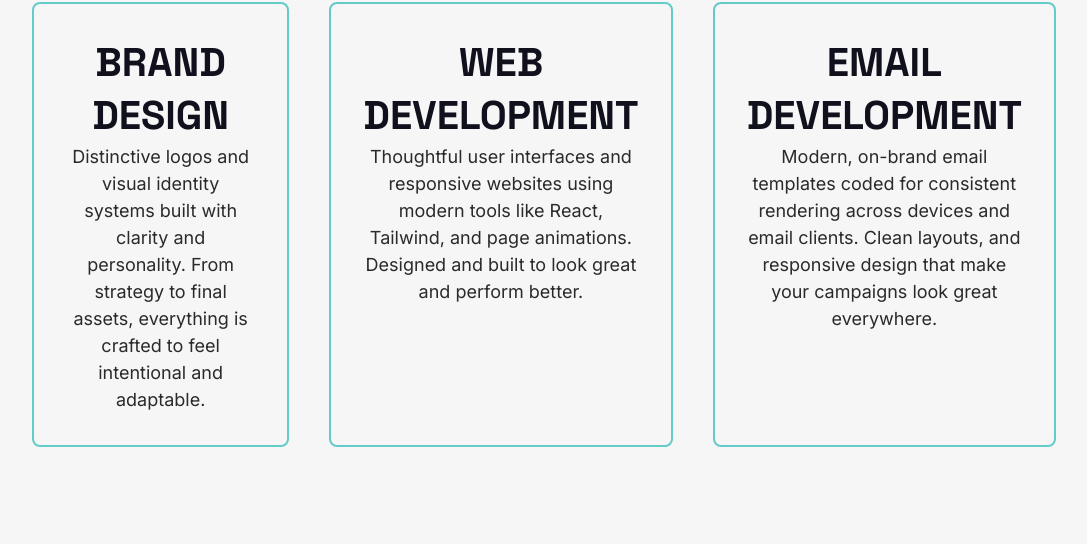
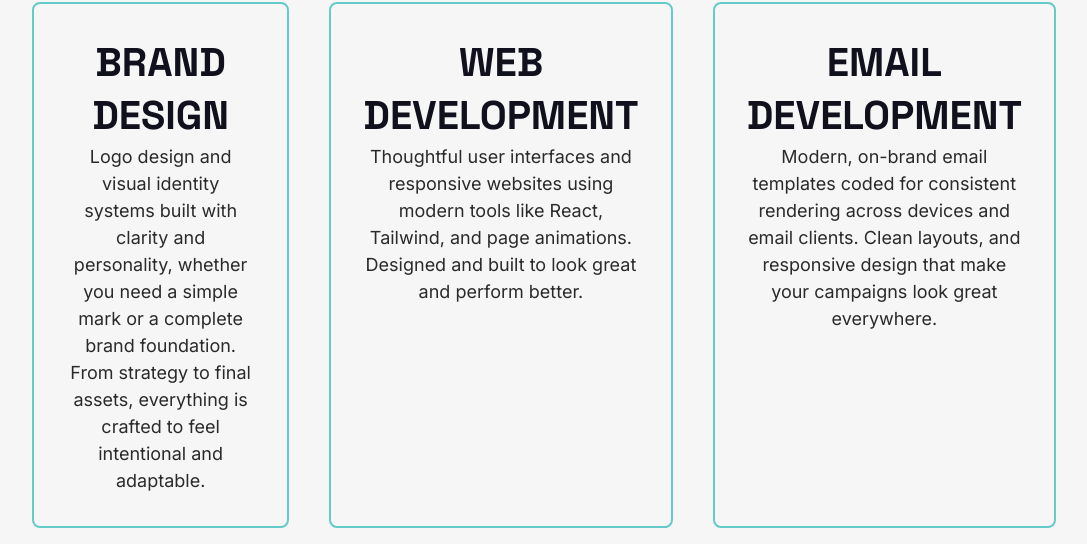
Before and after one commit to tiagocostarebelo/reactjs-tiagocr-portfolio, a React (Vite) app: page / in a window 1280 px wide. Shown: the part 1164-1708 px from the top of the page, without its empty margins (96-1183 px from the left). Built offline with nearby package versions, Linux system fonts and the light colour scheme.

Commit message:
fix: small copy changes

```diff
--- a/src/content/services.js
+++ b/src/content/services.js
@@ -1,7 +1,7 @@
 const services = [
     {
         title: "Brand Design",
-        description: "Distinctive logos and visual identity systems built with clarity and personality. From strategy to final assets, everything is crafted to feel intentional and adaptable."
+        description: "Logo design and visual identity systems built with clarity and personality, whether you need a simple mark or a complete brand foundation. From strategy to final assets, everything is crafted to feel intentional and adaptable."
     },
     {
         title: "Web Development",
--- a/src/pages/aboutPage.jsx
+++ b/src/pages/aboutPage.jsx
@@ -11,7 +11,7 @@ const AboutPage = () => {
         <>
             <SectionsHero
                 heading="Designer. Developer. Problem-solver."
-                text="I’m a Designer turned Developer who enjoys building things that look good and make sense."
+                text="I’m a Designer turned Developer who enjoys building things that look good and make sense. I’ve worked professionally as a designer for several years, including roles at a magazine in Portugal and a design and marketing agency in Angola, alongside freelance projects across branding and web."
                 text2="My background in design helps me think visually, while development gives me the structure and tools to bring ideas to life."
                 buttonLabel=''
             />
```
